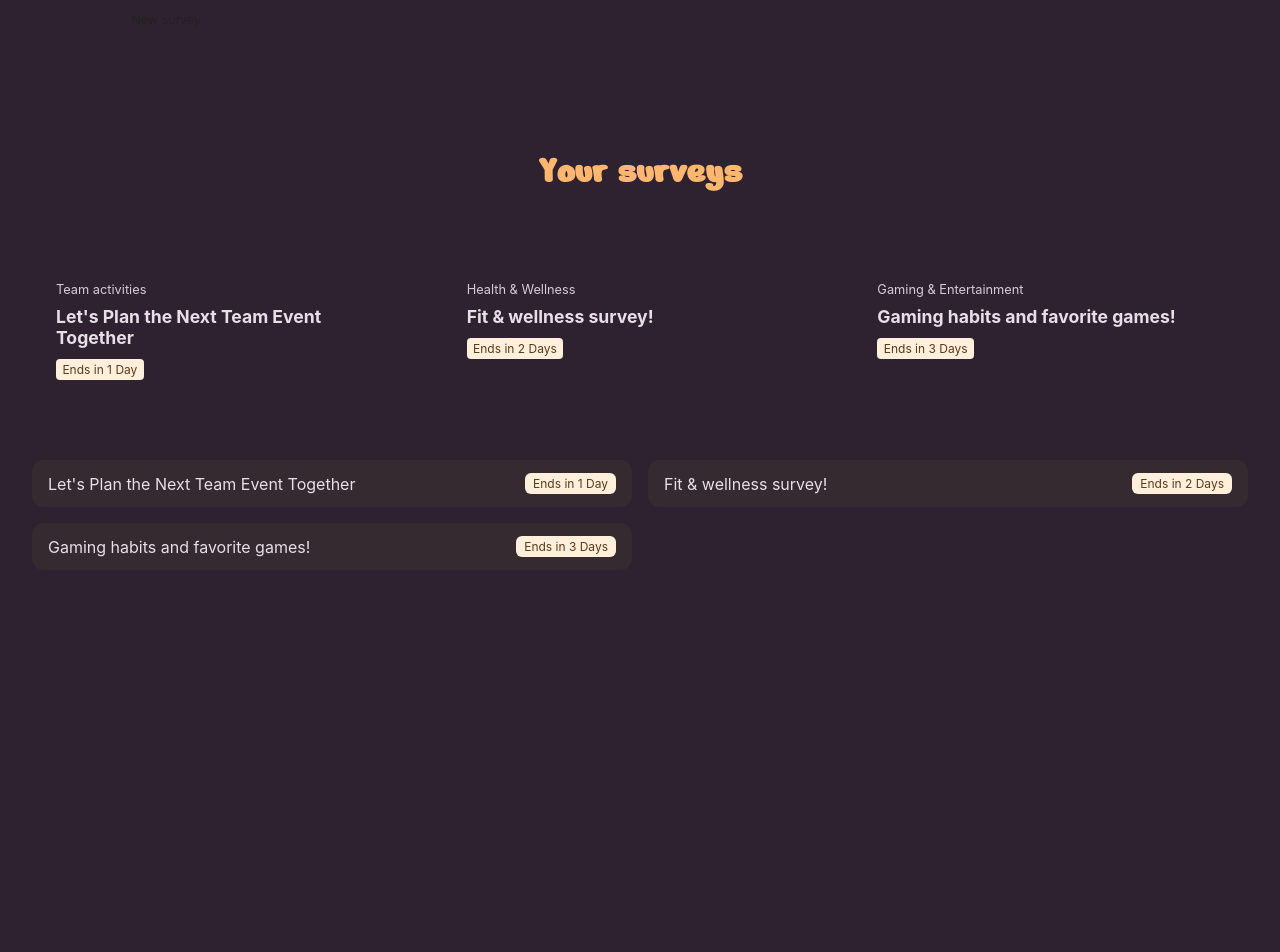
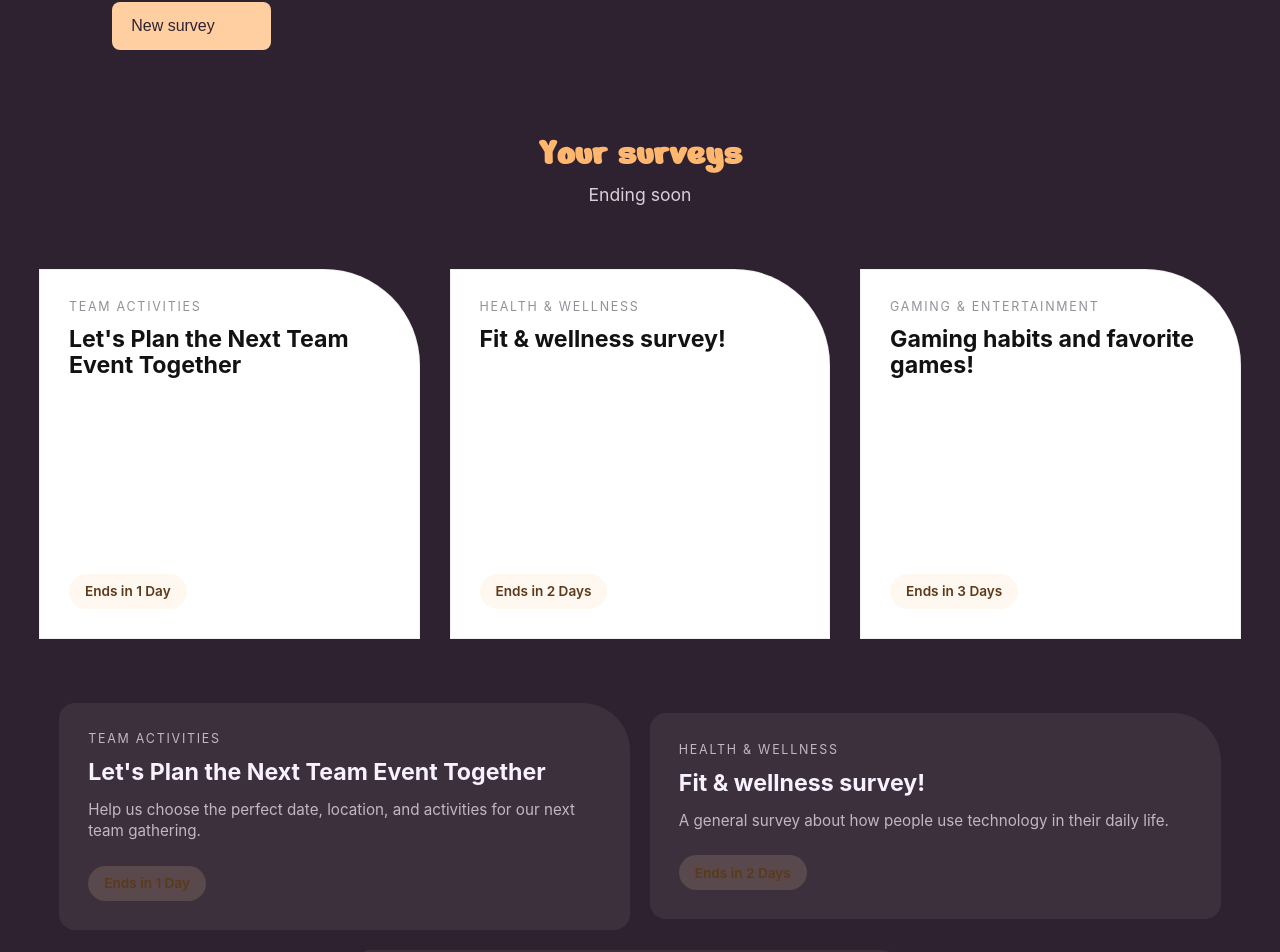
Before and after one commit to novakovic29/pollapp, an Angular app: page / in a window 1280 px wide. Shown: the part 531-1483 px from the top of the page. Before the commit the page ends 1133 px from the top, so only its background shows below. Built offline with nearby package versions, Linux system fonts and the light colour scheme.

Commit message:
Refactor survey display with enhanced card layout and added descriptions

```diff
--- a/src/app/home/home.component.html
+++ b/src/app/home/home.component.html
@@ -16,20 +16,29 @@
 </div>
 
 <section class="surveys">
-  <h2 class="section-title">Your surveys</h2>
+  <div class="surveys-header">
+    <h2 class="section-title">Your surveys</h2>
+    <h3 class="section-subtitle">Ending soon</h3>
+  </div>
 
   <div class="card-row">
-    <a class="big-card" *ngFor="let s of surveys" [routerLink]="['/survey', s.id]">
-      <div class="card-category">{{ s.category }}</div>
-      <h3 class="card-title">{{ s.title }}</h3>
+    <a class="big-card-light" *ngFor="let s of surveys" [routerLink]="['/survey', s.id]">
+      <div class="card-content">
+        <div class="card-category">{{ s.category }}</div>
+        <h3 class="card-title">{{ s.title }}</h3>
+      </div>
       <div class="card-footer">{{ s.endsIn }}</div>
     </a>
   </div>
 
   <div class="list-row">
-    <div class="list-item" *ngFor="let s of surveys">
-      <a [routerLink]="['/survey', s.id]">{{ s.title }}</a>
-      <span class="ends">{{ s.endsIn }}</span>
-    </div>
+    <a class="big-card-dark" *ngFor="let s of surveys" [routerLink]="['/survey', s.id]">
+      <div class="card-content">
+        <div class="card-category">{{ s.category }}</div>
+        <h3 class="card-title">{{ s.title }}</h3>
+        <p class="card-description">{{ s.description }}</p>
+      </div>
+      <div class="card-footer">{{ s.endsIn }}</div>
+    </a>
   </div>
 </section>
--- a/src/app/home/home.component.scss
+++ b/src/app/home/home.component.scss
@@ -1,5 +1,3 @@
-@import '../../styles.scss';
-
 :root {
   --bg: #2f2230;
   --accent: #ffb86b;
@@ -45,7 +43,43 @@
   font-size: 2.4rem;
 }
 .hero-sub { max-width: 40rem; color: #d9cfd9 }
-.btn-new { margin-top: 1rem; padding: 0.6rem 1.2rem; background: var(--accent); border: none; color: #222; border-radius: 6px }
+.btn-new {
+  margin-top: 1rem;
+  padding: 0.9rem 1.8rem 0.9rem 1.2rem;
+  font-size: 1rem;
+  line-height: 1.2;
+  background: rgba(255, 207, 161, 1);
+  border: none;
+  color: #2f2230;
+  border-radius: 8px;
+  display: inline-flex;
+  align-items: center;
+  justify-content: center;
+  gap: 0.5rem;
+  position: relative;
+  overflow: hidden;
+  transition: background 200ms ease, padding 200ms ease;
+}
+.btn-new::after {
+  content: '';
+  width: 1.2rem;
+  height: 1.2rem;
+  background-image: url('/assets/images/add_circle.svg');
+  background-repeat: no-repeat;
+  background-size: contain;
+  opacity: 0;
+  transition: opacity 200ms ease, transform 200ms ease;
+  transform: scale(0.8);
+  pointer-events: none;
+}
+.btn-new:hover {
+  cursor: pointer;
+  padding-right: 2.5rem;
+}
+.btn-new:hover::after {
+  opacity: 1;
+  transform: scale(1);
+}
 
 .hero-art {
   padding-right: 16rem;
@@ -58,21 +92,122 @@
 .hero-art-image:hover .first { opacity: 0; transform: scale(0.94); }
 
 .surveys { padding: 2rem }
-.section-title { font-family: 'Nerko One', cursive; color: rgba(255, 183, 112, 1); text-align: center; font-size: 2.4rem }
+.surveys-header { display: flex; flex-direction: column; align-items: center; gap: 0.5rem; margin-bottom: 2rem }
+.section-title { font-family: 'Nerko One', cursive; color: rgba(255, 183, 112, 1); text-align: center; font-size: 2.4rem; margin: 0 }
+.section-subtitle { margin: 0; color: #d9cfd9; font-size: 1.1rem; font-weight: 400 }
 
-.card-row { display:flex; gap:1rem; padding: 2rem 0 }
-.big-card { display:block; background: var(--card); color: var(--muted); padding:1.5rem; border-radius: 24px; text-decoration: none; flex:1; }
-.card-category { font-size: 0.8rem; opacity: 0.9 }
-.card-title { margin: 0.6rem 0; font-size: 1.1rem }
-.card-footer { font-size: 0.75rem; background:#ffefdb; color:#5a3a1a; display:inline-block; padding:0.2rem 0.4rem; border-radius:4px }
+.card-row {
+  display: flex;
+  flex-wrap: wrap;
+  justify-content: center;
+  align-items: flex-start;
+  gap: 30px;
+  padding: 2rem 0;
+}
+.big-card-light,
+.big-card-dark {
+  display: flex;
+  flex-direction: column;
+  justify-content: space-between;
+  width: 321px;
+  height: 310px;
+  padding: 1.8rem;
+  border-radius: 0 6rem 0 0;
+  text-decoration: none;
+  transition: transform 220ms ease, box-shadow 220ms ease, border-color 220ms ease;
+}
 
-.list-row { display:grid; grid-template-columns:repeat(2,1fr); gap:1rem; margin-top:1.5rem }
-.list-item { background:#352a30; padding:0.8rem 1rem; border-radius:12px; display:flex; justify-content:space-between; align-items:center }
-.list-item a { color:var(--muted); text-decoration:none }
-.ends { background:#ffefdb; color:#5a3a1a; padding:0.2rem 0.5rem; border-radius:6px; font-size:0.75rem }
+.big-card-light {
+  background: #ffffff;
+  border: 1px solid rgba(0, 0, 0, 0.06);
+  color: #222;
+}
+.big-card-light:hover {
+  transform: translateY(-4px);
+  box-shadow: 0 20px 50px rgba(0, 0, 0, 0.12);
+  border-color: rgba(0, 0, 0, 0.12);
+}
+.big-card-light .card-category {
+  font-size: 0.78rem;
+  text-transform: uppercase;
+  letter-spacing: 0.14em;
+  opacity: 0.75;
+  color: #6d6d78;
+}
+.big-card-light .card-title {
+  margin: 0;
+  font-size: 1.45rem;
+  line-height: 1.1;
+  font-weight: 700;
+  color: #121212;
+}
+
+.big-card-dark {
+  background: rgba(217, 217, 217, 0.08);
+  color: #e6dfe6;
+  width: 513px;
+  min-height: 127px;
+  height: auto;
+  border-radius: 1rem 3rem 1rem 1rem;
+}
+.big-card-dark:hover {
+  background: #4a3b46;
+  border-color: rgba(255, 255, 255, 0.12);
+  transform: translateY(-4px);
+  box-shadow: 0 20px 50px rgba(0, 0, 0, 0.18);
+}
+.big-card-dark .card-category {
+  font-size: 0.78rem;
+  text-transform: uppercase;
+  letter-spacing: 0.14em;
+  opacity: 0.85;
+  color: #d9cfd9;
+}
+.big-card-dark .card-title {
+  margin: 0;
+  font-size: 1.45rem;
+  line-height: 1.1;
+  font-weight: 700;
+  color: #f8f1ff;
+}
+
+.list-row {
+  display: flex;
+  flex-wrap: wrap;
+  justify-content: center;
+  align-items: center;
+  gap: 20px;
+  padding: 2rem 0;
+}
+
+.card-content {
+  display: flex;
+  flex-direction: column;
+  gap: 0.85rem;
+}
+
+.card-footer {
+  margin-top: 1.5rem;
+  display: inline-flex;
+  align-self: flex-start;
+  background: rgba(255, 207, 161, 0.15);
+  color: #5a3a1a;
+  padding: 0.6rem 1rem;
+  border-radius: 999px;
+  font-size: 0.85rem;
+  font-weight: 600;
+}
+
+.card-description {
+  margin: 0;
+  font-size: 0.95rem;
+  line-height: 1.4;
+  color: #d9cfd9;
+  opacity: 0.85;
+}
 
 @media (max-width: 800px) {
   .home-hero { flex-direction:column; text-align:center }
-  .card-row { flex-direction:column }
-  .list-row { grid-template-columns:1fr }
+  .card-row { gap:0.5rem }
+  .list-row { gap:0.5rem }
 }
--- a/src/app/home/home.component.ts
+++ b/src/app/home/home.component.ts
@@ -6,6 +6,7 @@ interface Survey {
   id: string;
   title: string;
   category: string;
+  description: string;
   endsIn: string;
 }
 
@@ -18,8 +19,8 @@ interface Survey {
 })
 export class HomeComponent {
   surveys: Survey[] = [
-    { id: '1', title: "Let's Plan the Next Team Event Together", category: 'Team activities', endsIn: 'Ends in 1 Day' },
-    { id: '2', title: 'Fit & wellness survey!', category: 'Health & Wellness', endsIn: 'Ends in 2 Days' },
-    { id: '3', title: 'Gaming habits and favorite games!', category: 'Gaming & Entertainment', endsIn: 'Ends in 3 Days' }
+    { id: '1', title: "Let's Plan the Next Team Event Together", category: 'Team activities', description: 'Help us choose the perfect date, location, and activities for our next team gathering.', endsIn: 'Ends in 1 Day' },
+    { id: '2', title: 'Fit & wellness survey!', category: 'Health & Wellness', description: 'A general survey about how people use technology in their daily life.', endsIn: 'Ends in 2 Days' },
+    { id: '3', title: 'Gaming habits and favorite games!', category: 'Gaming & Entertainment', description: 'Share your favorite games and gaming preferences with the community.', endsIn: 'Ends in 3 Days' }
   ];
 }
```
